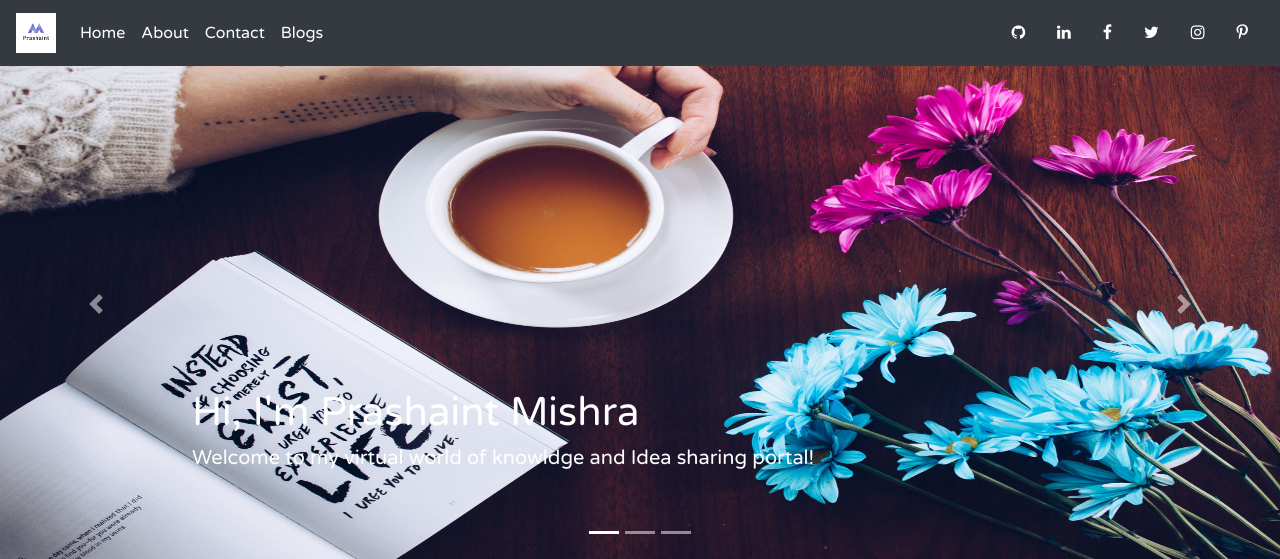
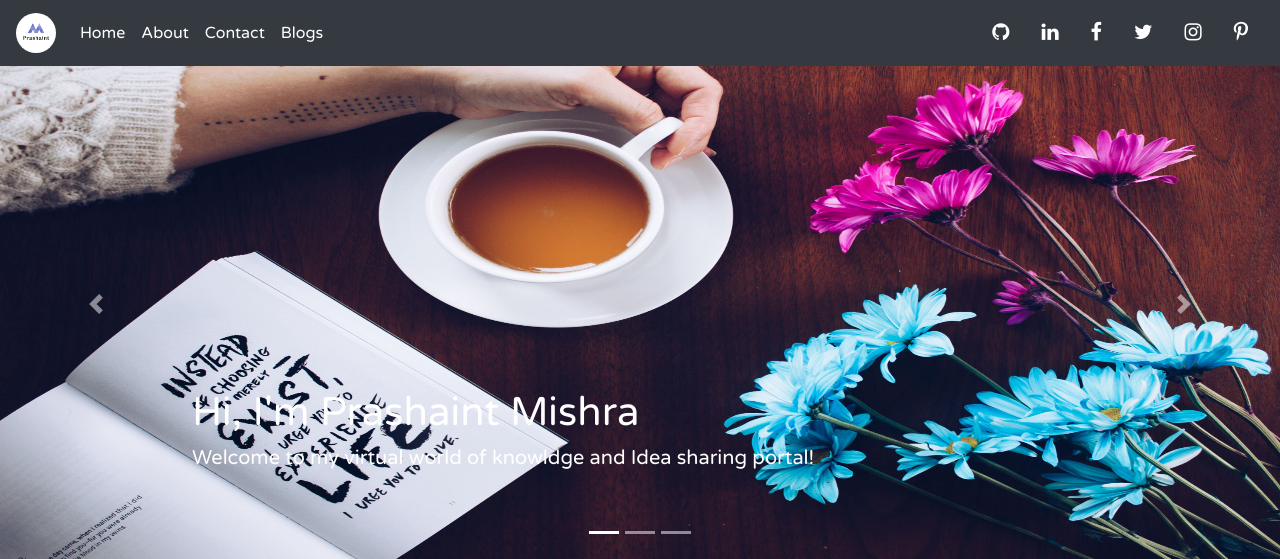
Before and after one commit to prashaint/django_prashaint_portfolio_project, a Django app: page / in a window 1280 px wide. Shown: the top 559 px of the page. Run offline with Django 3.2, Linux system fonts and the light colour scheme; some libraries are stand-ins or nearby versions.

Commit message:
favicon rounded circle

```diff
--- a/blogs/templates/blogs/user_login.html
+++ b/blogs/templates/blogs/user_login.html
@@ -9,7 +9,7 @@
     <div class="card-header bg-info text-white"><h4>User Login Form</h4></div>
     <div class="card-body">
       <p><b>Please fill following form to Login!</b></p>
-        <p><h4> {{ error }} </h4></p>
+        <p><h4 class="text-danger"> {{ error }} </h4></p>
         <form method="POST">
           {% csrf_token %}
           {{ form.as_p }}
--- a/portfolio/templates/portfolio/base.html
+++ b/portfolio/templates/portfolio/base.html
@@ -44,7 +44,7 @@
     <header>
   <nav class="navbar navbar-expand-lg navbar-dark bg-dark text-white fixed-top">
     <a class="navbar-brand" href="{% url 'home' %}">
-      <img src="{% static '/logo.png' %}" alt="Logo" style="width:40px;">
+      <img class="rounded-circle" src="{% static '/logo.png' %}" alt="Logo" style="width:40px;">
     </a>
     <button class="navbar-toggler" type="button" data-toggle="collapse" data-target="#navbarCollapse" aria-controls="navbarCollapse" aria-expanded="false" aria-label="Toggle navigation">
       <span class="navbar-toggler-icon"></span>
@@ -71,13 +71,13 @@
         <input class="form-control mr-sm-2" type="text" placeholder="Search" aria-label="Search">
         <button class="btn btn-outline-success my-2 my-sm-0" type="submit">Search</button>
       </form> -->
-      <a href="https://github.com/prashaint" class="nav-item nav-link text-white" target="_blank"><i class="fa fa-github"></i></a>
-      <a href="https://www.linkedin.com/in/prashaint" class="nav-item nav-link text-white" target="_blank"><i class="fa fa-linkedin"></i></a>
-      <a href="https://www.facebook.com/profile.php?id=1615068882" class="nav-item nav-link text-white" target="_blank"><i class="fa fa-facebook"></i></a>
-			<a href="https://twitter.com/MishraPrashaint" class="nav-item nav-link text-white" target="_blank"><i class="fa fa-twitter"></i></a>
+      <a href="https://github.com/prashaint" class="nav-item nav-link text-white btn-lg" target="_blank"><i class="fa fa-github"></i></a>
+      <a href="https://www.linkedin.com/in/prashaint" class="nav-item nav-link text-white btn-lg" target="_blank"><i class="fa fa-linkedin"></i></a>
+      <a href="https://www.facebook.com/profile.php?id=1615068882" class="nav-item nav-link text-white btn-lg" target="_blank"><i class="fa fa-facebook"></i></a>
+			<a href="https://twitter.com/MishraPrashaint" class="nav-item nav-link text-white btn-lg" target="_blank"><i class="fa fa-twitter"></i></a>
       <!-- <a href="#" class="nav-item nav-link"><i class="fa fa-google-plus"></i></a> -->
-      <a href="https://www.instagram.com/prashaint/" class="nav-item nav-link text-white" target="_blank"><i class="fa fa-instagram"></i></a>
-      <a href="https://in.pinterest.com/prashaint_mishra/" class="nav-item nav-link text-white" target="_blank"><i class="fa fa-pinterest-p"></i></a>
+      <a href="https://www.instagram.com/prashaint/" class="nav-item nav-link text-white btn-lg" target="_blank"><i class="fa fa-instagram"></i></a>
+      <a href="https://in.pinterest.com/prashaint_mishra/" class="nav-item nav-link text-white btn-lg" target="_blank"><i class="fa fa-pinterest-p"></i></a>
 
     </div>
   </nav>
@@ -150,27 +150,27 @@
       <div class="col-md-12">
         <div class="mb-5">
           <!-- GitHub -->
-          <a class="git-ic text-success" href="https://github.com/prashaint" target="_blank">
+          <a class="git-ic text-success btn-lg" href="https://github.com/prashaint" target="_blank">
             <i class="fa fa-github fa-lg white-text mr-4"> </i>
           </a>
           <!-- Facebook -->
-          <a class="fb-ic text-success" href="https://www.facebook.com/profile.php?id=1615068882" target="_blank">
+          <a class="fb-ic text-success btn-lg" href="https://www.facebook.com/profile.php?id=1615068882" target="_blank">
             <i class="fa fa-facebook-f fa-lg white-text mr-4"> </i>
           </a>
           <!-- Twitter -->
-          <a class="tw-ic text-success" href="https://twitter.com/MishraPrashaint" target="_blank">
+          <a class="tw-ic text-success btn-lg" href="https://twitter.com/MishraPrashaint" target="_blank">
             <i class="fa fa-twitter fa-lg white-text mr-4"> </i>
           </a>
           <!-- instagram-->
-          <a class="gplus-ic text-success" href="https://www.instagram.com/prashaint/" target="_blank">
+          <a class="gplus-ic text-success btn-lg" href="https://www.instagram.com/prashaint/" target="_blank">
             <i class="fa fa-instagram fa-lg white-text mr-4"> </i>
           </a>
           <!--Linkedin -->
-          <a class="li-ic text-success" href="https://www.linkedin.com/in/prashaint" target="_blank">
+          <a class="li-ic text-success btn-lg" href="https://www.linkedin.com/in/prashaint" target="_blank">
             <i class="fa fa-linkedin fa-lg white-text mr-4"> </i>
           </a>
           <!--Pinterest-->
-          <a class="pin-ic text-success" href="https://in.pinterest.com/prashaint_mishra/" target="_blank">
+          <a class="pin-ic text-success btn-lg" href="https://in.pinterest.com/prashaint_mishra/" target="_blank">
             <i class="fa fa-pinterest fa-lg white-text"> </i>
           </a>
         </div>
```
Also changed, not shown: blogs/templates/blogs/base.html (+8 -8 lines), db.sqlite3.
